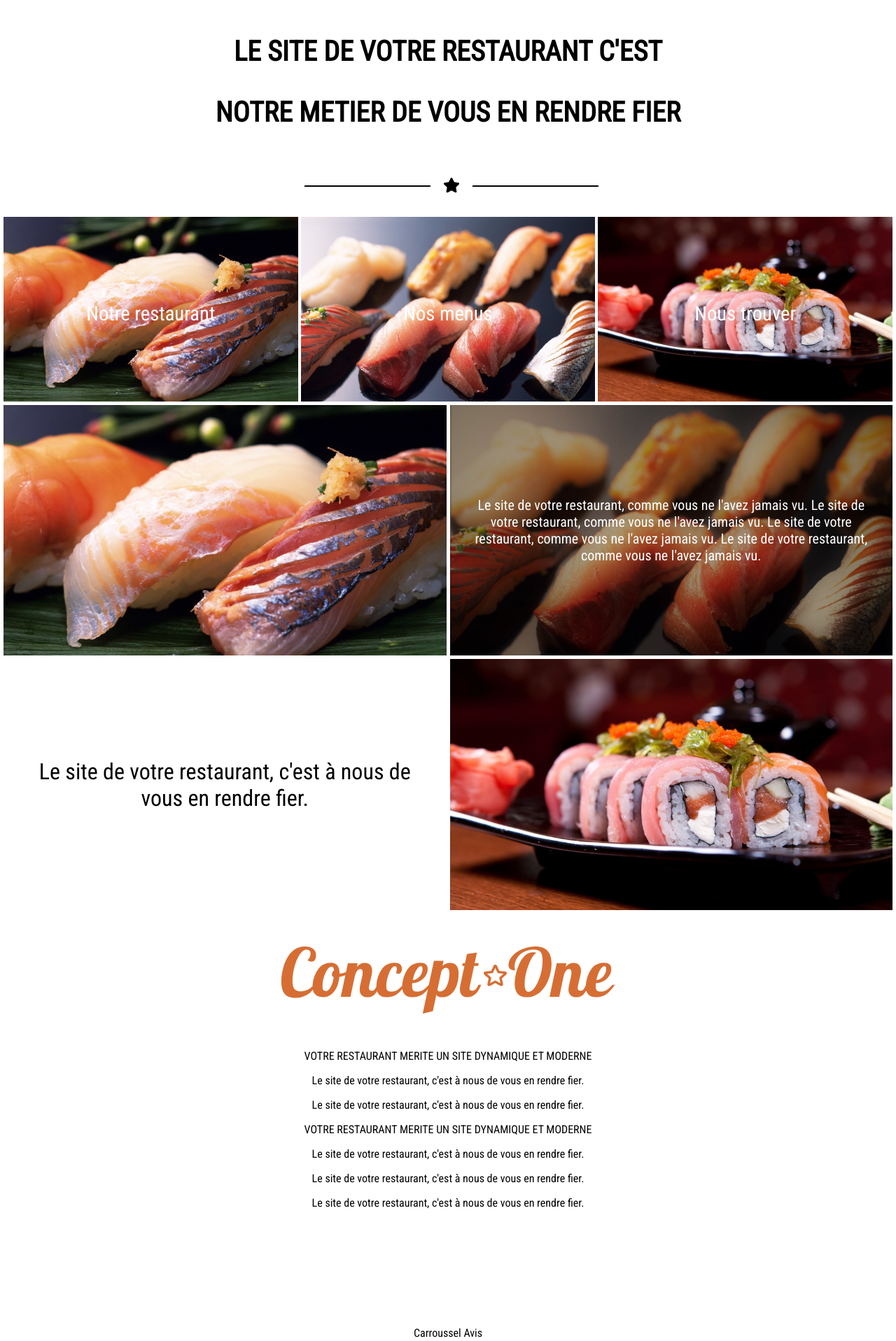
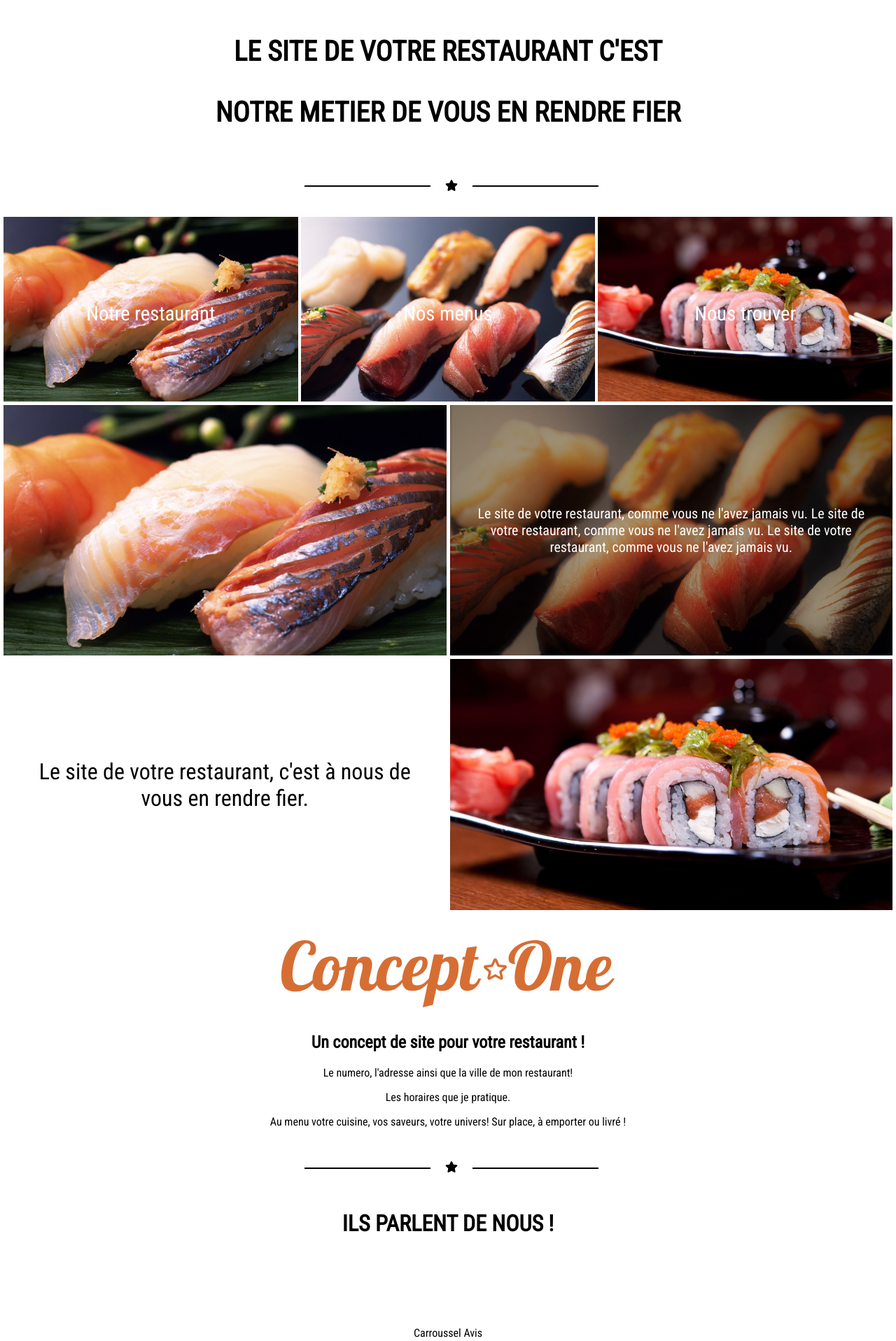
Before and after one commit to Moorgtat/concept, a Vue app: page / in a window 1280 px wide. Shown: the part 880-2797 px from the top of the page at 70% size. Built offline with nearby package versions, Linux system fonts and the light colour scheme.

Commit message:
Modification texte contenu. Travail animation.

```diff
--- a/public/index.html
+++ b/public/index.html
@@ -17,6 +17,7 @@
 <style>
   html{
     overflow-x: hidden;
+    scroll-behavior: smooth;
   }
   body {
     margin: 0;
--- a/src/components/Concept.vue
+++ b/src/components/Concept.vue
@@ -42,10 +42,10 @@
 <!--        PRESENTATION-->
         <div id="presentation">
 
-            <div class="presentation-anim" :class="{ stAnim : animStatus }">
+            <div class="presentation-anim" :class="{ 'run-slide30FromTop' : animStatus }">
             <div class="marge-auto">
                <div class="startline">
-                   <font-awesome-icon icon="star" size="lg"/>
+                   <font-awesome-icon icon="star" size="m"/>
                </div>
             </div>
             </div>
@@ -57,20 +57,20 @@
                </div>
             </div>
 
-            <div class="presentation-anim" :class="{ stAnim : animStatus }">
+            <div class="presentation-anim" :class="{ 'run-slide30FromTop' : animStatus }">
                 <div class="marge-auto">
                     <div class="startline">
-                        <font-awesome-icon icon="star" size="lg"/>
+                        <font-awesome-icon icon="star" size="m"/>
                     </div>
                 </div>
             </div>
         </div>
 
-<!--        BANDEAUX-->
+    <!--    BANDEAUX-->
 <div id="bandeau-container">
 
     <!--    BANDEAU TROIS PHOTOS-->
-    <div class="bandeau-3p">
+    <div class="bandeau-3p" :class="{'run-slide30FromBottom' : animBandeauStatus}">
         <div class="parent mr4">
             <div class="img3p bg-one">
                 <p><a href=""> Notre restaurant </a></p>
@@ -98,7 +98,6 @@
                         Le site de votre restaurant, comme vous ne l'avez jamais vu.
                         Le site de votre restaurant, comme vous ne l'avez jamais vu.
                         Le site de votre restaurant, comme vous ne l'avez jamais vu.
-                        Le site de votre restaurant, comme vous ne l'avez jamais vu.
                     </p></div>
             </div>
         </div>
@@ -111,25 +110,42 @@
         <div class="img2p-two bg-three">
         </div>
     </div>
-
 </div>
 
 <!--        EXPLICATION-->
-        <div id="explication">
+        <div id="explication" :class="{'run-slide30FromBottom' : animExplicationStatus}">
             <div class="biglogo">
                <div class="marge-auto">
                    <a href="/"><biglogo></biglogo></a>
                </div>
             </div>
-            <div class="expli-texte">
-                <div class="marge-auto">
-                    <p>VOTRE RESTAURANT MERITE UN SITE DYNAMIQUE ET MODERNE</p>
-                    <p>Le site de votre restaurant, c'est à nous de vous en rendre fier.</p>
-                    <p>Le site de votre restaurant, c'est à nous de vous en rendre fier.</p>
-                    <p>VOTRE RESTAURANT MERITE UN SITE DYNAMIQUE ET MODERNE</p>
-                    <p>Le site de votre restaurant, c'est à nous de vous en rendre fier.</p>
-                    <p>Le site de votre restaurant, c'est à nous de vous en rendre fier.</p>
-                    <p>Le site de votre restaurant, c'est à nous de vous en rendre fier.</p>
+            <div class="expli-texte marge-auto">
+                <div style="text-align: center">
+                    <h2>
+                    Un concept de site pour votre restaurant !
+                    </h2>
+                    <p>
+                    Le numero, l'adresse ainsi que la ville de mon restaurant!
+                    </p>
+                    <p>
+                    Les horaires que je pratique.
+                    </p>
+                    <p>
+                    Au menu votre cuisine, vos saveurs, votre univers!
+                    Sur place, à emporter ou livré !
+                    </p>
+
+                    <div class="presentation-anim">
+                        <div class="marge-auto">
+                            <div class="startline">
+                                <font-awesome-icon icon="star" size="m"/>
+                            </div>
+                        </div>
+                    </div>
+
+                    <h1>
+                    ILS PARLENT DE NOUS !
+                    </h1>
                 </div>
             </div>
         </div>
@@ -143,18 +159,40 @@
 <!--        FOOTER-->
         <div id="footer">
             <div id="contacts">
-               Contacts
+            <h2>  NOTRE RESTAURANT </h2>
+                 <p>
+                Notre Adresse
+                 </p>
+                <p>
+                 Contactez-nous par mail!
+                </p>
+                <p>
+                 ENVIE DE NOUS REJOINDRE ?
+                 C'EST ICI : manager@concept-one.fr
+                </p>
             </div>
             <div id="livraison">
-                Livraison
+                <h2>Livraison</h2>
+               <p>LES SAVEURS DE NOTRE RESTAURANT</p>
+                <button>Custom</button>
+                <p>DIRECTEMENT CHEZ VOUS</p>
             </div>
             <div id="divers">
-                Divers
+                <h2>Restons en contact !</h2>
+                <p>
+                    On vous envoie les offres du moment, des recettes et des nouvelles de l’équipe
+                </p>
+                <h2>Newsletter</h2>
+                <input/>
+                <input/>
+                <button>Envoyer</button>
             </div>
         </div>
 
-        <div id="surplus">
-
+        <div class="surplus">
+<div class="surplus-content">
+   <a href="#carousel"><button class="btn-footer">Haut</button></a>
+</div>
         </div>
 
     </div>
@@ -176,13 +214,19 @@ export default {
     data () {
       return {
           navbarStatus: '',
-          animStatus: ''
+          animStatus: '',
+          animBandeauStatus:'',
+          animExplicationStatus:''
       }
   },
     methods: {
         handleScroll () {
             this.navbarStatus = !!(window.scrollY << 18);
             this.animStatus = !!(window.scrollY <<  document.getElementById('carousel').offsetHeight);
+            this.animBandeauStatus = !!(window.scrollY <<  (document.getElementById('carousel').offsetHeight + document.getElementById('presentation').offsetHeight));
+            this.animExplicationStatus = !!(window.scrollY <<  (document.getElementById('carousel').offsetHeight
+                + document.getElementById('presentation').offsetHeight
+                + document.getElementById('bandeau-container').offsetHeight));
         },
         dosomething: function () {
             let element = document.getElementById('bigtest');
@@ -387,19 +431,6 @@ export default {
         z-index: -2;
     }
 
-    .stAnim {
-        animation: startA ease-in-out 1.3s;
-    }
-
-    @keyframes startA {
-        from { transform: translateY(-30px);
-               opacity: 0;
-         }
-        to   { transform: translateY(0px);
-               opacity: 1;
-        }
-    }
-
     /*BANDEAUX*/
 
     #bandeau-container{
@@ -519,8 +550,10 @@ export default {
     }
     #contacts {
         width: 100%;
+        padding: 20px;
     }
     #livraison {
+        padding: 20px;
         border-right: dashed 1px rgba(191, 191, 191, .3);
         border-left: dashed 1px rgba(191, 191, 191, .3);
         width: 100%;
@@ -528,10 +561,63 @@ export default {
     }
     #divers {
         width: 100%;
+        padding: 20px;
     }
 
-    #surplus {
+    .surplus {
         height: 100px;
         background-color: black;
+        display: flex;
+        flex-direction: row-reverse;
+    }
+    .surplus-content{
+        padding: 30px;
+    }
+    .btn-footer{
+        -webkit-transition-duration: 0.4s; /* Safari */
+        transition-duration: 0.4s;
+        background-color: #12171b;
+        height: 45px;
+        width: 45px;
+        border-radius: 5px;
+        color: white;
+        text-align: center;
+        text-decoration: none;
+        display: inline-block;
+        font-size: 10px;
+        opacity: 0.4;
+    }
+
+    .btn-footer:hover {
+        transform: scale(1.2);
+        opacity: 0.8;
+    }
+
+    /*ANIMATION*/
+
+    .run-slide30FromTop {
+        animation: slide30FromTop ease-in-out 1.3s;
+    }
+
+    @keyframes slide30FromTop {
+        from { transform: translateY(-30px);
+            opacity: 0;
+        }
+        to   { transform: translateY(0px);
+            opacity: 1;
+        }
+    }
+
+    .run-slide30FromBottom {
+        animation: slide30FromBottom ease-out 1s;
+    }
+
+    @keyframes slide30FromBottom {
+        from { transform: translateY(160px);
+            opacity: 0;
+        }
+        to   { transform: translateY(0px);
+            opacity: 1;
+        }
     }
 </style>
```
